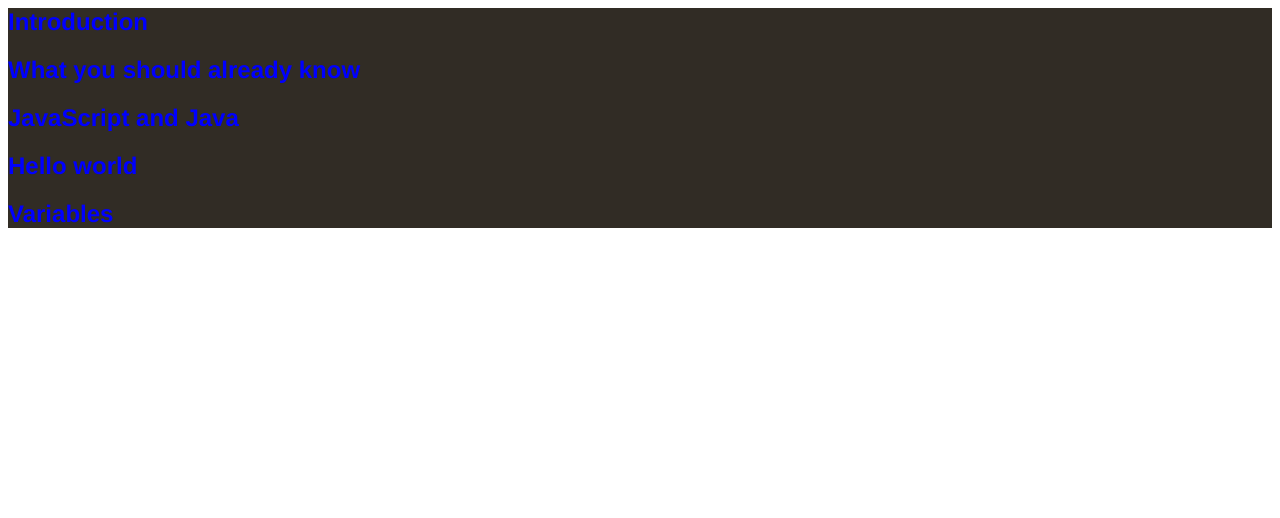
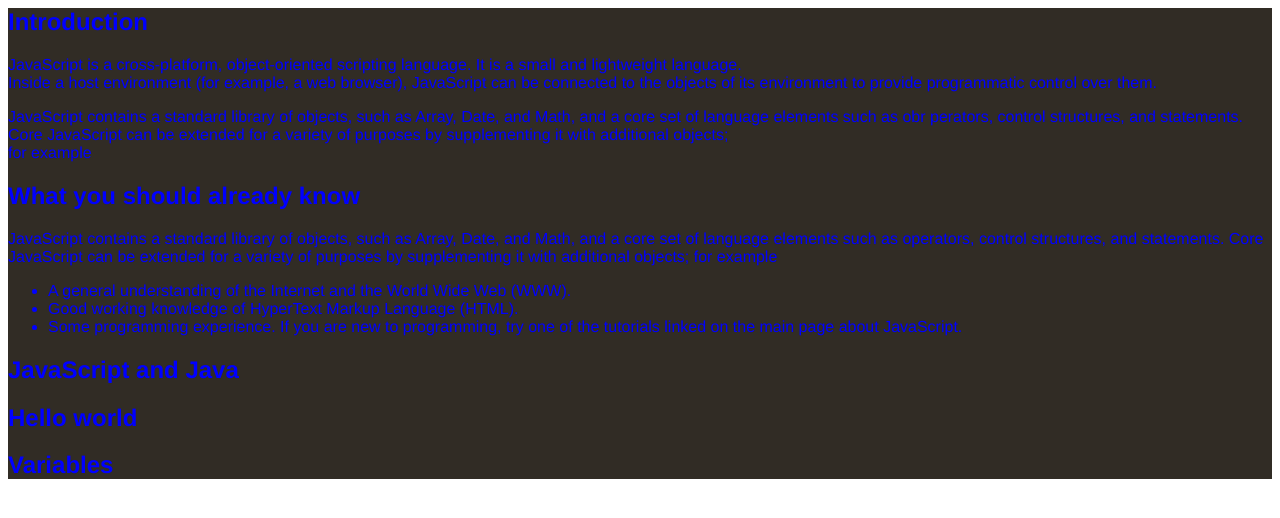
Before and after one commit to bdllhdrss3/firts_project, a plain HTML site: page index.html in a window 1280 px wide. Drawn offline with Linux system fonts and the light colour scheme.

Commit message:
phase three

```diff
--- a/index.html
+++ b/index.html
@@ -4,9 +4,25 @@
     <link rel="stylesheet" href="./css/style.css">
 </head>
 <main id="main-doc" style="color:blue">
-    <section><h1>Introduction</h1></section>
-    <section><h1>What you should already know</h1></section>
-    <section><h1>JavaScript and Java</h1></section>
+    <section><h1>Introduction</h1>
+        <p>JavaScript is a cross-platform, object-oriented scripting language. It is a small and lightweight language.<br> Inside a host environment (for example, a web browser), JavaScript can be connected to the objects of its environment to provide programmatic control over them.
+<p>JavaScript contains a standard library of objects, such as Array, Date, and Math, and a core set of language elements such as obr
+    perators, control structures, and statements. Core JavaScript can be extended for a variety of purposes by supplementing it with additional objects;<br> for example</p>
+            </p>
+    </section>
+    <section>
+        <h1>What you should already know</h1>
+    <p>JavaScript contains a standard library of objects, such as Array, Date, and Math, and a core set of language elements such as operators, control structures, and statements. Core JavaScript can be extended for a variety of purposes by supplementing it with additional objects; for example</p>
+<ul>
+<li>A general understanding of the Internet and the World Wide Web (WWW).</li>
+<li>Good working knowledge of HyperText Markup Language (HTML).</li>
+<li>Some programming experience. If you are new to programming, try one of the tutorials linked on the main page about JavaScript.</li>
+</ul>
+</section>
+    <section>
+        <h1>JavaScript and Java</h1>
+
+    </section>
     <section><h1>Hello world</h1></section>
     <section><h1>Variables</h1></section>
 
```
